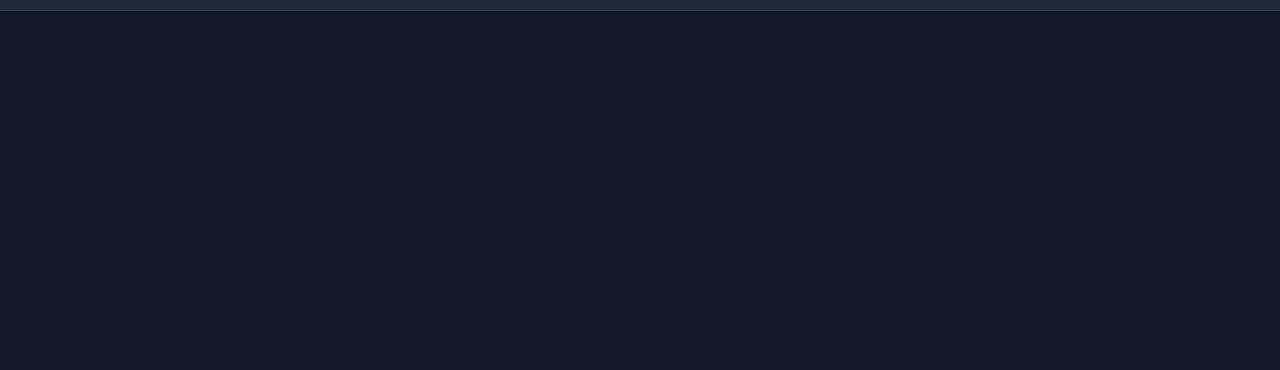
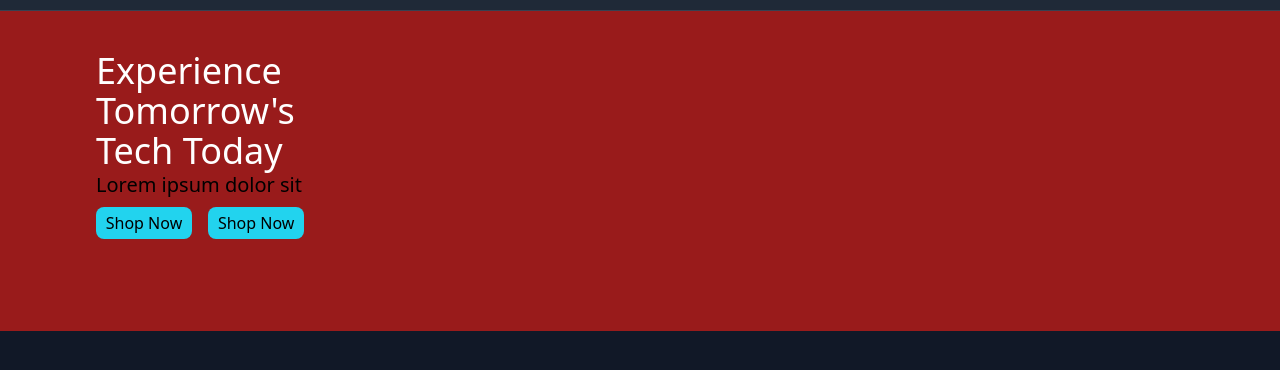
Before and after one commit to anuz-net/TechBro-College-Project, a website: page src/index.html in a window 1280 px wide. Shown: the part 54-424 px from the top of the page. Drawn offline with nearby package versions, Linux system fonts and the light colour scheme.

```diff
--- a/src/index.html
+++ b/src/index.html
@@ -101,6 +101,20 @@
         </div>
     </nav>
 
+    <!-- show case area -->
+     <div class="h-[20rem] bg-red-800 w-full ">
+        <div class="pt-10">
+            <h1 class="  text-4xl text-white w-[15rem] ml-24  ">Experience Tomorrow's Tech Today</h1>
+        </div>
+        <div class="">
+            <p class="text-xl ml-24">Lorem ipsum dolor sit</p>
+        </div>
+        <div>
+            <button type="button" class="bg-cyan-400 rounded-[8px] h-8 w-24 ml-24 mt-2">Shop Now</button>
+            <button type="button" class="bg-cyan-400 rounded-[8px] h-8 w-24 mt-2 ml-3">Shop Now</button>
+        </div>
+     </div>
+
     <script>
         // Mobile menu toggle
         const mobileMenuButton = document.getElementById('mobile-menu-button');
```
Also changed, not shown: 2 other files.
